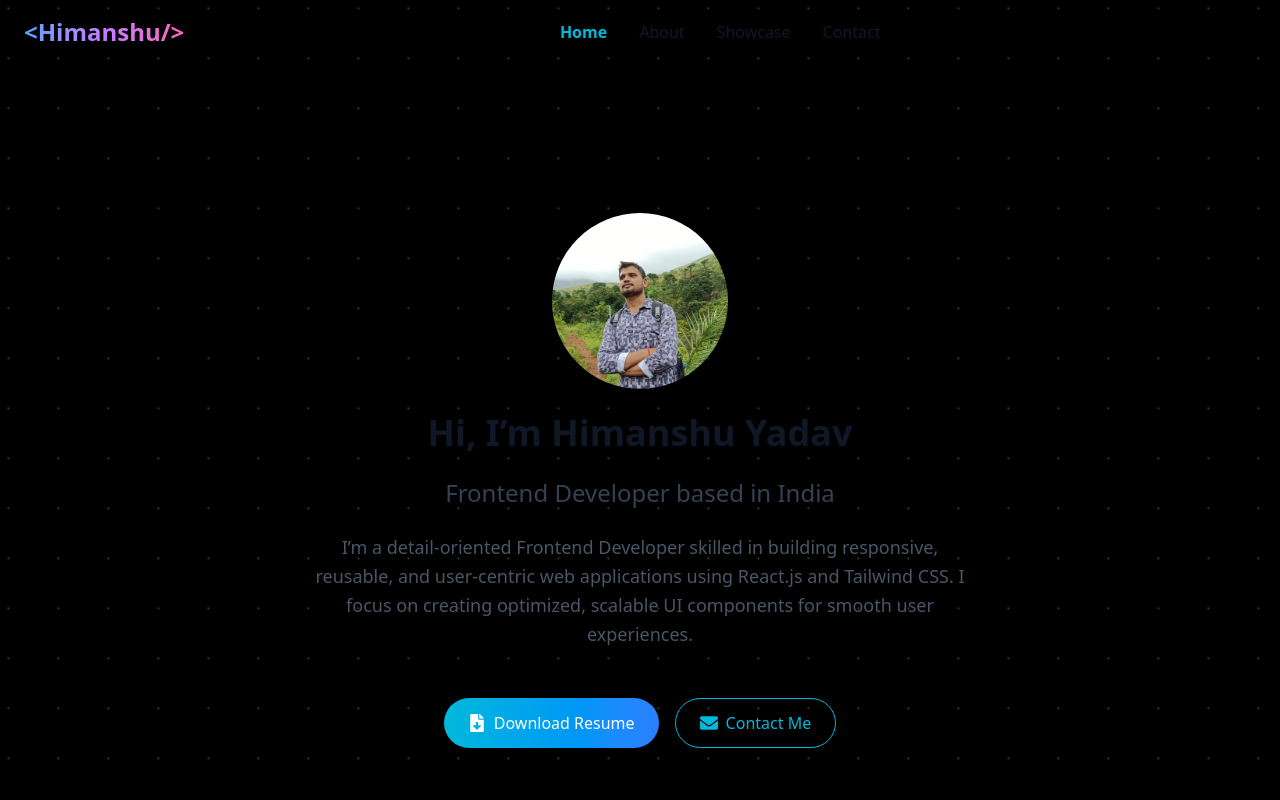
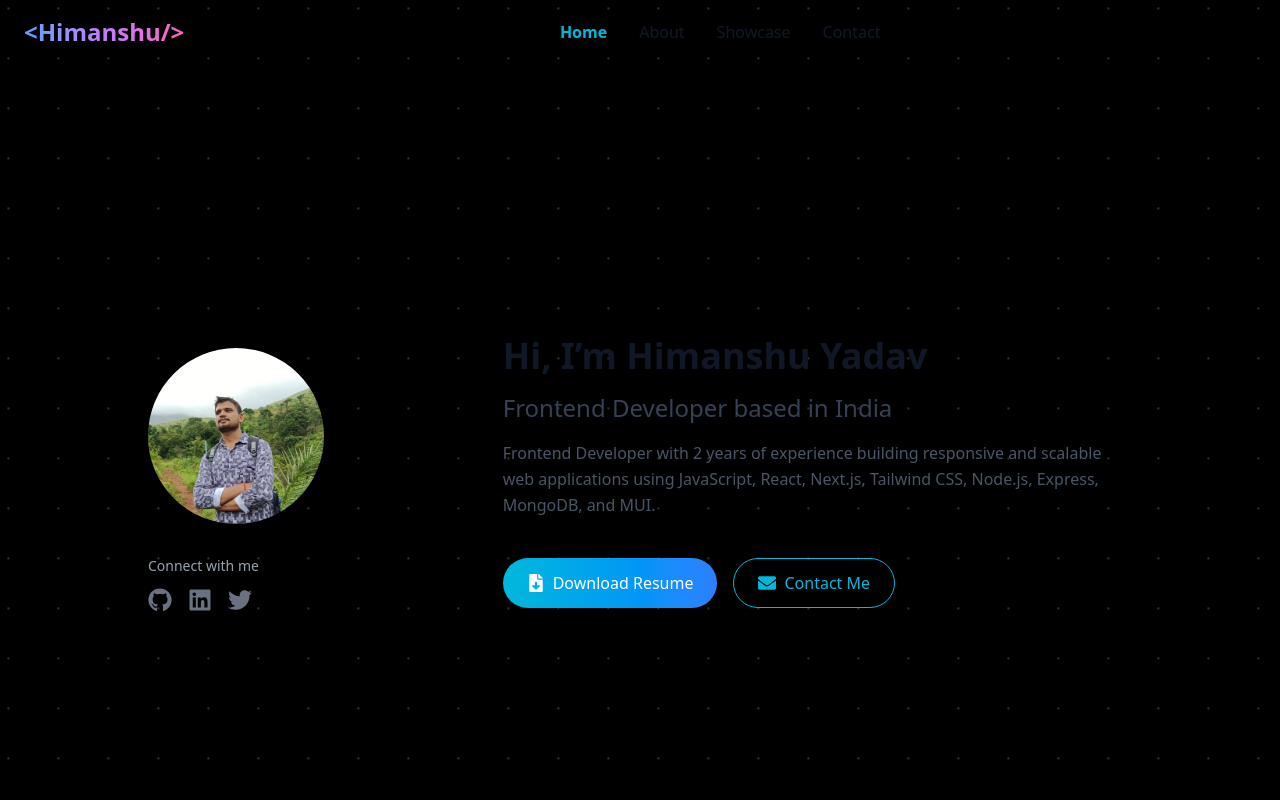
Before and after one commit to yadav-himanshu/himanshu-portfolio, a Next.js app: page / in a window 1280 px wide. Shown: the top 800 px of the page. Built offline with nearby package versions, Linux system fonts and the light colour scheme.

Commit message:
Added social media links in the hero section

```diff
--- a/src/components/Home.tsx
+++ b/src/components/Home.tsx
@@ -1,5 +1,5 @@
 "use client";
-import { FaFileDownload, FaEnvelope } from "react-icons/fa";
+import { FaFileDownload, FaEnvelope, FaGithub, FaLinkedin, FaTwitter } from "react-icons/fa";
 import { useEffect, useState } from "react";
 
 export default function HomeSection() {
@@ -12,9 +12,10 @@ export default function HomeSection() {
   return (
     <section
       id="home"
-      className="min-h-screen flex flex-col justify-center items-center text-center px-6 py-20"
+      className="min-h-screen flex flex-col md:flex-row items-center justify-center px-6 py-10 gap-10"
     >
-      <div className="flex flex-col items-center text-center space-y-6">
+      {/* Left Column: Profile + Social */}
+      <div className="flex flex-col items-center md:items-start text-center md:text-left space-y-6 md:w-1/3">
         {/* Profile Image */}
         <img
           src="/profilePic.jpg"
@@ -24,6 +25,28 @@ export default function HomeSection() {
             ${loaded ? "opacity-100 scale-100" : "opacity-0 scale-50"}`}
         />
 
+        {/* Social Media */}
+        <div
+          className={`hidden md:flex flex-col items-center md:items-start gap-3 mt-2 transition-all duration-1000 ease-out
+            ${loaded ? "opacity-100 translate-y-0" : "opacity-0 translate-y-6"}`}
+        >
+          <h3 className="text-gray-400 dark:text-gray-500 text-sm font-medium">Connect with me</h3>
+          <div className="flex gap-4">
+            <a href="https://github.com/yourusername" target="_blank" rel="noopener noreferrer">
+              <FaGithub size={24} className="text-gray-500 hover:text-cyan-500 transition-colors" />
+            </a>
+            <a href="https://linkedin.com/in/yourusername" target="_blank" rel="noopener noreferrer">
+              <FaLinkedin size={24} className="text-gray-500 hover:text-cyan-500 transition-colors" />
+            </a>
+            <a href="https://twitter.com/yourusername" target="_blank" rel="noopener noreferrer">
+              <FaTwitter size={24} className="text-gray-500 hover:text-cyan-500 transition-colors" />
+            </a>
+          </div>
+        </div>
+      </div>
+
+      {/* Right Column: Name, Subtitle, Summary, Buttons */}
+      <div className="flex flex-col items-center md:items-start text-center md:text-left md:w-2/3 space-y-4">
         {/* Name */}
         <h1
           className={`text-2xl sm:text-3xl md:text-4xl lg:text-4xl font-bold text-gray-900 dark:text-cyan-400
@@ -44,15 +67,13 @@ export default function HomeSection() {
 
         {/* Quick Summary */}
         <p
-          className={`max-w-2xl text-sm sm:text-base md:text-lg
-             lg:text-lg text-gray-600 dark:text-gray-400 leading-relaxed
+          className={`max-w-3xl text-sm md:text-base text-gray-600 dark:text-gray-400 leading-relaxed
             transition-opacity duration-1000 ease-out delay-600
             ${loaded ? "opacity-100" : "opacity-0"}`}
         >
-          I’m a detail-oriented Frontend Developer skilled in building responsive,
-          reusable, and user-centric web applications using React.js and Tailwind
-          CSS. I focus on creating optimized, scalable UI components for smooth
-          user experiences.
+          Frontend Developer with 2 years of experience building responsive and
+          scalable web applications using JavaScript, React, Next.js, Tailwind
+          CSS, Node.js, Express, MongoDB, and MUI.
         </p>
 
         {/* Action Buttons */}
@@ -84,6 +105,22 @@ export default function HomeSection() {
             <FaEnvelope size={18} /> Contact Me
           </a>
         </div>
+
+        {/* Social Media for Mobile */}
+        <div
+          className={`flex gap-4 mt-4 md:hidden transition-all duration-1000 ease-out
+            ${loaded ? "opacity-100 translate-y-0" : "opacity-0 translate-y-6"}`}
+        >
+          <a href="https://github.com/yourusername" target="_blank" rel="noopener noreferrer">
+            <FaGithub size={24} className="text-gray-500 hover:text-cyan-500 transition-colors" />
+          </a>
+          <a href="https://linkedin.com/in/yourusername" target="_blank" rel="noopener noreferrer">
+            <FaLinkedin size={24} className="text-gray-500 hover:text-cyan-500 transition-colors" />
+          </a>
+          <a href="https://twitter.com/yourusername" target="_blank" rel="noopener noreferrer">
+            <FaTwitter size={24} className="text-gray-500 hover:text-cyan-500 transition-colors" />
+          </a>
+        </div>
       </div>
     </section>
   );
```
